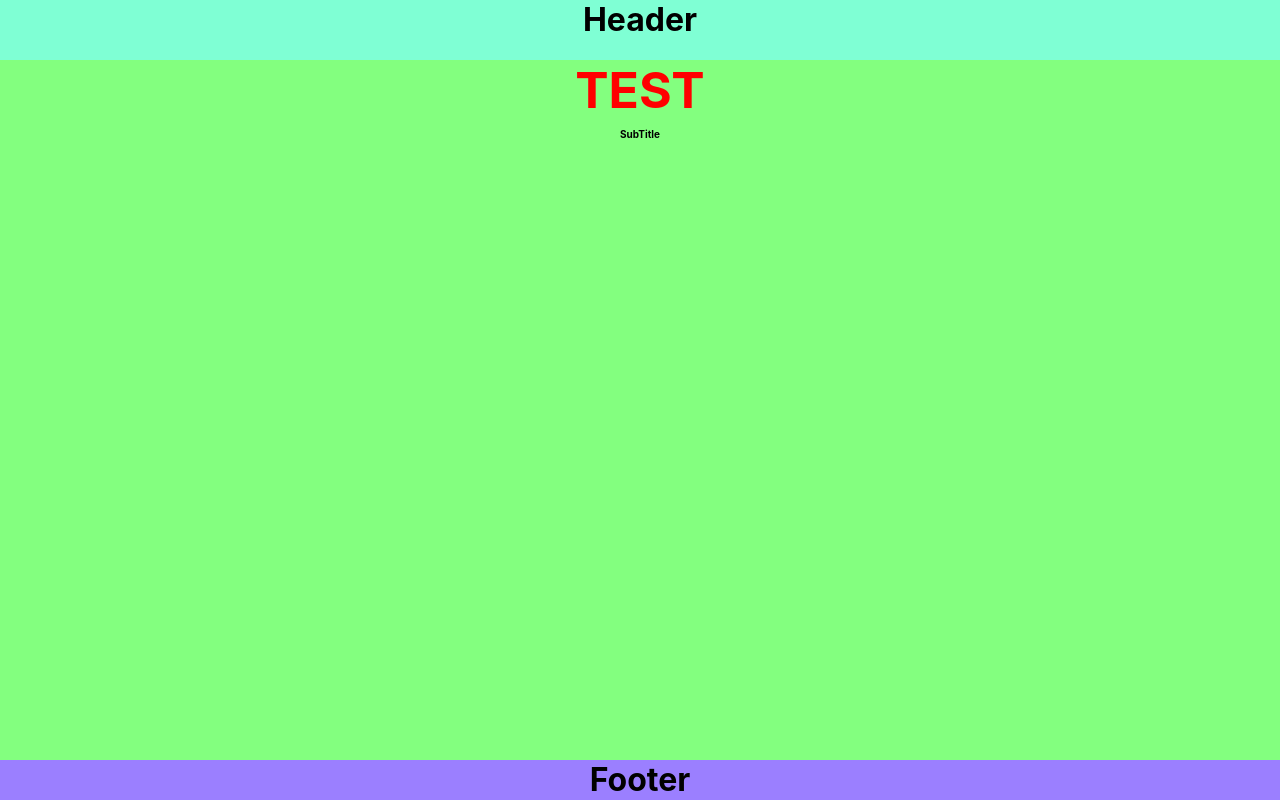
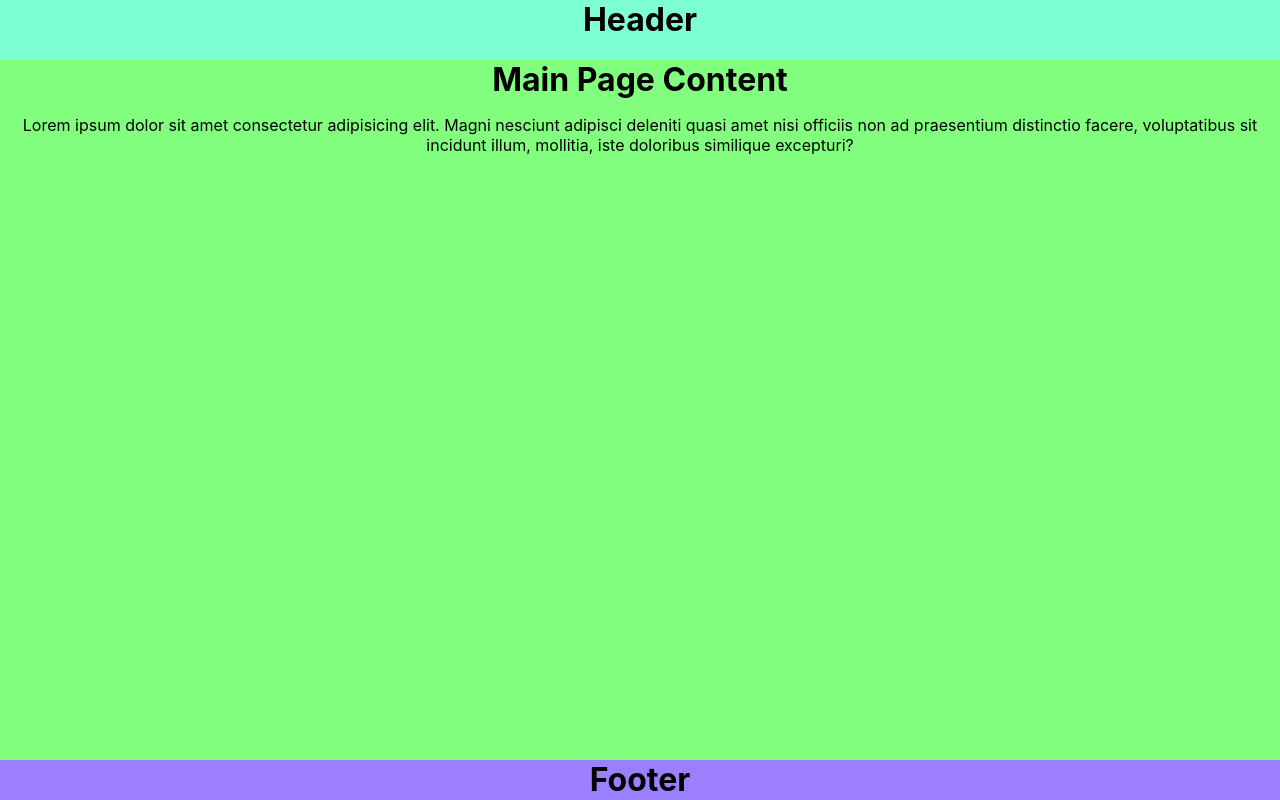
Before and after one commit to Alexnn0987/react_course_2021, a React (Create React App) app: page / in a window 1280 px wide. Built offline with nearby package versions, Linux system fonts and the light colour scheme.

Commit message:
wrapper_and_children

```diff
--- a/src/App.css
+++ b/src/App.css
@@ -47,7 +47,7 @@ h1 {
   height: 100vh;
   display: flex;
   flex-direction: column;
-  justify-content: center;
+  justify-content: space-between;
   align-items: center;
 }
 
--- a/src/App.tsx
+++ b/src/App.tsx
@@ -1,9 +1,11 @@
 import React from "react";
 import "./App.css";
-import RegistrationPage from "./containers/RegistrationPage";
+// import RegistrationPage from "./containers/RegistrationPage";
+import MainPage from "./containers/MainPage";
 
 const App = () => {
-  return <RegistrationPage />;
+  // return <RegistrationPage />;
+  return <MainPage />;
 };
 
 export default App;
--- /dev/null
+++ b/src/components/MainContent/index.tsx
@@ -0,0 +1,17 @@
+import React from "react";
+
+const MainContent = () => {
+  return (
+    <div>
+      <h1>Main Page Content </h1>
+      <p>
+        Lorem ipsum dolor sit amet consectetur adipisicing elit. Magni nesciunt
+        adipisci deleniti quasi amet nisi officiis non ad praesentium distinctio
+        facere, voluptatibus sit incidunt illum, mollitia, iste doloribus
+        similique excepturi?
+      </p>
+    </div>
+  );
+};
+
+export default MainContent;
--- /dev/null
+++ b/src/components/common/PageWrapper/index.tsx
@@ -0,0 +1,20 @@
+import React from "react";
+import Footer from "../Footer";
+import Header from "../Header";
+
+type PageWrapperPropTypes = {
+  children: React.ReactNode;
+};
+
+const PageWrapper: React.FC<PageWrapperPropTypes> = (props) => {
+  const { children } = props;
+  return (
+    <div className="page_wrapper">
+      <Header />
+      <main className="main">{children}</main>
+      <Footer />
+    </div>
+  );
+};
+
+export default PageWrapper;
--- /dev/null
+++ b/src/containers/MainPage/index.tsx
@@ -0,0 +1,20 @@
+import React from "react";
+import MainContent from "../../components/MainContent";
+import PageWrapper from "../../components/common/PageWrapper";
+
+const MainPage: React.FC = () => {
+  return (
+    <PageWrapper>
+      <MainContent />
+    </PageWrapper>
+    // <div className="page_wrapper">
+    //   <Header />
+    //   <main className="main">
+    //     <MainContent />
+    //   </main>
+    //   <Footer />
+    // </div>
+  );
+};
+
+export default MainPage;
--- a/src/containers/RegistrationPage/index.tsx
+++ b/src/containers/RegistrationPage/index.tsx
@@ -1,17 +1,21 @@
 import React from "react";
-import Footer from "../../components/common/Footer";
-import Header from "../../components/common/Header";
-import Registration from "../../components/Registration";
+import PageWrapper from "../../components/common/PageWrapper";
+// import Footer from "../../components/common/Footer";
+// import Header from "../../components/common/Header";
+// import Registration from "../../components/Registration";
 
-const RegistrationPage = () => {
+const RegistrationPage: React.FC = () => {
   return (
-    <div className="page_wrapper">
-      <Header />
-      <main className="main">
-        <Registration />
-      </main>
-      <Footer />
-    </div>
+    <PageWrapper>
+      <RegistrationPage />
+    </PageWrapper>
+    // <div className="page_wrapper">
+    //   <Header />
+    //   <main className="main">
+    //     <Registration />
+    //   </main>
+    //   <Footer />
+    // </div>
   );
 };
 
```
